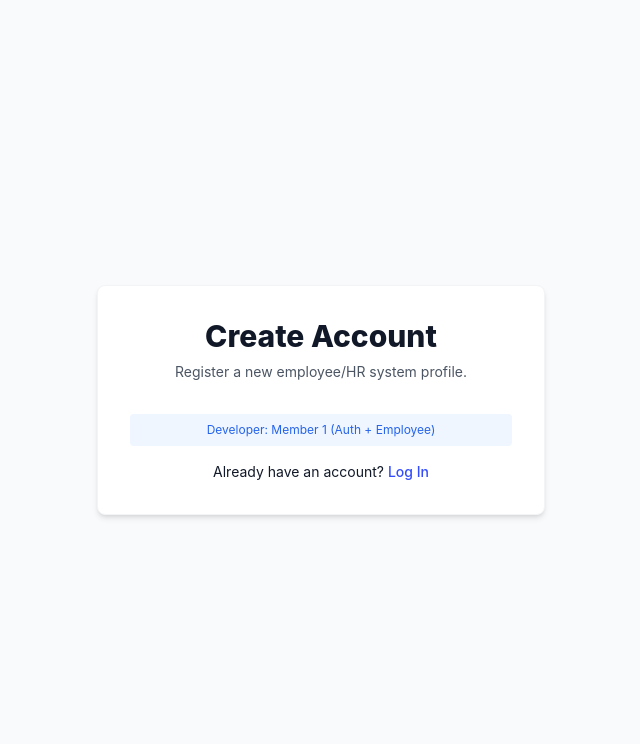
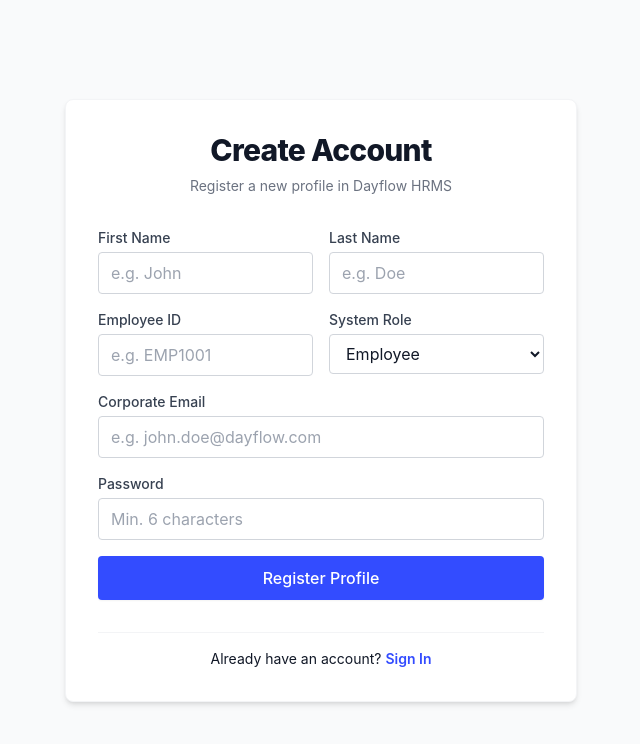
Before and after one commit to SatAi999/Dayflow-HRMS, a React (Vite) app in the folder frontend/: page /signup in a window 1280 px wide. Shown: the top 744 px of the page, without its empty margins (319-959 px from the left). Built offline with nearby package versions, Linux system fonts and the light colour scheme.

Commit message:
feat(auth): implement fully functional, database-connected Login and Signup forms

```diff
--- a/frontend/src/features/auth/pages/LoginPage.jsx
+++ b/frontend/src/features/auth/pages/LoginPage.jsx
@@ -1,29 +1,97 @@
-import React from 'react';
-import { Link } from 'react-router-dom';
+import React, { useState } from 'react';
+import { Link, useNavigate } from 'react-router-dom';
+import axios from 'axios';
+import { useAuth } from '../../../context/AuthContext.jsx';
+import { ENDPOINTS } from '../../../services/api/endpoints.js';
 
 export default function LoginPage() {
+  const { login } = useAuth();
+  const navigate = useNavigate();
+
+  const [email, setEmail] = useState('');
+  const [password, setPassword] = useState('');
+  const [loading, setLoading] = useState(false);
+  const [error, setError] = useState('');
+
+  const handleSubmit = async (e) => {
+    e.preventDefault();
+    setLoading(true);
+    setError('');
+
+    try {
+      const response = await axios.post(ENDPOINTS.AUTH.LOGIN, { email, password });
+      if (response.data.success) {
+        // Save session in AuthContext
+        login(response.data.token, response.data.user);
+
+        // Redirect dynamically based on user role
+        const role = response.data.user.role;
+        if (role === 'ADMIN' || role === 'HR') {
+          navigate('/admin/dashboard');
+        } else {
+          navigate('/employee/dashboard');
+        }
+      }
+    } catch (err) {
+      setError(err.response?.data?.message || 'Authentication failed. Please verify credentials.');
+    } finally {
+      setLoading(false);
+    }
+  };
+
   return (
     <div className="flex min-h-screen items-center justify-center bg-gray-50 px-4">
-      <div className="w-full max-w-md space-y-8 rounded-lg bg-white p-8 shadow-md border border-gray-100">
+      <div className="w-full max-w-md space-y-8 rounded-lg bg-white p-8 shadow-md border border-gray-100 animate-fade-in">
         <div className="text-center">
-          <h2 className="text-3xl font-extrabold text-gray-900">Sign In to Dayflow</h2>
-          <p className="mt-2 text-sm text-gray-600">Enter your employee email and password credentials.</p>
+          <h2 className="text-3xl font-extrabold text-gray-900 tracking-tight">Sign In to Dayflow</h2>
+          <p className="mt-2 text-sm text-gray-500">Dayflow Human Resource Management System</p>
         </div>
-        <div className="mt-8 space-y-4">
-          <p className="text-xs text-center text-blue-600 bg-blue-50 p-2 rounded">
-            Developer: Member 1 (Auth + Employee)
-          </p>
-          <div className="flex flex-col gap-2">
-            <Link to="/employee/dashboard" className="w-full py-2 px-4 bg-primary-600 text-white rounded text-center font-medium hover:bg-primary-700">
-              Mock Employee Login
-            </Link>
-            <Link to="/admin/dashboard" className="w-full py-2 px-4 bg-gray-800 text-white rounded text-center font-medium hover:bg-gray-900">
-              Mock Admin Login
-            </Link>
+
+        {error && (
+          <div className="text-sm bg-red-50 border-l-4 border-red-500 text-red-700 p-3 rounded">
+            {error}
           </div>
-          <div className="text-center text-sm mt-4">
-            Don't have an account? <Link to="/signup" className="text-primary-600 font-medium hover:underline">Sign Up</Link>
+        )}
+
+        <form onSubmit={handleSubmit} className="space-y-6 mt-8">
+          <div>
+            <label className="block text-sm font-medium text-gray-700 mb-1">Corporate Email</label>
+            <input
+              type="email"
+              value={email}
+              onChange={(e) => setEmail(e.target.value)}
+              required
+              placeholder="e.g. john.doe@dayflow.com"
+              className="w-full border border-gray-300 rounded px-3 py-2 text-gray-900 focus:outline-none focus:ring-2 focus:ring-primary-500 focus:border-primary-500"
+            />
           </div>
+
+          <div>
+            <label className="block text-sm font-medium text-gray-700 mb-1">Password</label>
+            <input
+              type="password"
+              value={password}
+              onChange={(e) => setPassword(e.target.value)}
+              required
+              placeholder="••••••••"
+              className="w-full border border-gray-300 rounded px-3 py-2 text-gray-900 focus:outline-none focus:ring-2 focus:ring-primary-500 focus:border-primary-500"
+            />
+          </div>
+
+          <button
+            type="submit"
+            disabled={loading}
+            className="w-full py-2.5 px-4 bg-primary-600 hover:bg-primary-700 text-white rounded font-medium transition duration-150 disabled:opacity-50 shadow-sm"
+          >
+            {loading ? 'Authenticating...' : 'Sign In'}
+          </button>
+        </form>
+
+        <div className="text-center text-sm border-t border-gray-100 pt-4 mt-6">
+          Don't have an account?{' '}
+          <Link to="/signup" className="text-primary-600 font-semibold hover:underline">
+            Register Profile
+          </Link>
         </div>
       </div>
     </div>
--- a/frontend/src/features/auth/pages/SignupPage.jsx
+++ b/frontend/src/features/auth/pages/SignupPage.jsx
@@ -1,21 +1,166 @@
-import React from 'react';
-import { Link } from 'react-router-dom';
+import React, { useState } from 'react';
+import { Link, useNavigate } from 'react-router-dom';
+import axios from 'axios';
+import { ENDPOINTS } from '../../../services/api/endpoints.js';
 
 export default function SignupPage() {
+  const navigate = useNavigate();
+
+  const [formData, setFormData] = useState({
+    employeeId: '',
+    firstName: '',
+    lastName: '',
+    email: '',
+    password: '',
+    role: 'EMPLOYEE'
+  });
+  const [loading, setLoading] = useState(false);
+  const [error, setError] = useState('');
+  const [success, setSuccess] = useState('');
+
+  const handleChange = (e) => {
+    setFormData({
+      ...formData,
+      [e.target.name]: e.target.value
+    });
+  };
+
+  const handleSubmit = async (e) => {
+    e.preventDefault();
+    setLoading(true);
+    setError('');
+    setSuccess('');
+
+    try {
+      const response = await axios.post(ENDPOINTS.AUTH.SIGNUP, formData);
+      if (response.data.success) {
+        setSuccess('Account created successfully! Redirecting to login page...');
+        setTimeout(() => {
+          navigate('/login');
+        }, 2000);
+      }
+    } catch (err) {
+      setError(err.response?.data?.message || 'Registration failed. Please review inputs.');
+    } finally {
+      setLoading(false);
+    }
+  };
+
   return (
-    <div className="flex min-h-screen items-center justify-center bg-gray-50 px-4">
-      <div className="w-full max-w-md space-y-8 rounded-lg bg-white p-8 shadow-md border border-gray-100">
+    <div className="flex min-h-screen items-center justify-center bg-gray-50 py-10 px-4">
+      <div className="w-full max-w-lg space-y-8 rounded-lg bg-white p-8 shadow-md border border-gray-100">
         <div className="text-center">
-          <h2 className="text-3xl font-extrabold text-gray-900">Create Account</h2>
-          <p className="mt-2 text-sm text-gray-600">Register a new employee/HR system profile.</p>
+          <h2 className="text-3xl font-extrabold text-gray-900 tracking-tight">Create Account</h2>
+          <p className="mt-2 text-sm text-gray-500">Register a new profile in Dayflow HRMS</p>
         </div>
-        <div className="mt-8 space-y-4">
-          <p className="text-xs text-center text-blue-600 bg-blue-50 p-2 rounded">
-            Developer: Member 1 (Auth + Employee)
-          </p>
-          <div className="text-center text-sm">
-            Already have an account? <Link to="/login" className="text-primary-600 font-medium hover:underline">Log In</Link>
+
+        {error && (
+          <div className="text-sm bg-red-50 border-l-4 border-red-500 text-red-700 p-3 rounded">
+            {error}
           </div>
+        )}
+        {success && (
+          <div className="text-sm bg-green-50 border-l-4 border-green-500 text-green-700 p-3 rounded">
+            {success}
+          </div>
+        )}
+
+        <form onSubmit={handleSubmit} className="space-y-4">
+          <div className="grid grid-cols-1 md:grid-cols-2 gap-4">
+            <div>
+              <label className="block text-sm font-medium text-gray-700 mb-1">First Name</label>
+              <input
+                type="text"
+                name="firstName"
+                value={formData.firstName}
+                onChange={handleChange}
+                required
+                placeholder="e.g. John"
+                className="w-full border border-gray-300 rounded px-3 py-2 text-gray-900 focus:outline-none focus:ring-2 focus:ring-primary-500"
+              />
+            </div>
+            <div>
+              <label className="block text-sm font-medium text-gray-700 mb-1">Last Name</label>
+              <input
+                type="text"
+                name="lastName"
+                value={formData.lastName}
+                onChange={handleChange}
+                required
+                placeholder="e.g. Doe"
+                className="w-full border border-gray-300 rounded px-3 py-2 text-gray-900 focus:outline-none focus:ring-2 focus:ring-primary-500"
+              />
+            </div>
+          </div>
+
+          <div className="grid grid-cols-1 md:grid-cols-2 gap-4">
+            <div>
+              <label className="block text-sm font-medium text-gray-700 mb-1">Employee ID</label>
+              <input
+                type="text"
+                name="employeeId"
+                value={formData.employeeId}
+                onChange={handleChange}
+                required
+                placeholder="e.g. EMP1001"
+                className="w-full border border-gray-300 rounded px-3 py-2 text-gray-900 focus:outline-none focus:ring-2 focus:ring-primary-500"
+              />
+            </div>
+            <div>
+              <label className="block text-sm font-medium text-gray-700 mb-1">System Role</label>
+              <select
+                name="role"
+                value={formData.role}
+                onChange={handleChange}
+                className="w-full border border-gray-300 rounded px-3 py-2 bg-white text-gray-900 focus:outline-none focus:ring-2 focus:ring-primary-500"
+              >
+                <option value="EMPLOYEE">Employee</option>
+                <option value="HR">HR Officer</option>
+                <option value="ADMIN">Administrator</option>
+              </select>
+            </div>
+          </div>
+
+          <div>
+            <label className="block text-sm font-medium text-gray-700 mb-1">Corporate Email</label>
+            <input
+              type="email"
+              name="email"
+              value={formData.email}
+              onChange={handleChange}
+              required
+              placeholder="e.g. john.doe@dayflow.com"
+              className="w-full border border-gray-300 rounded px-3 py-2 text-gray-900 focus:outline-none focus:ring-2 focus:ring-primary-500"
+            />
+          </div>
+
+          <div>
+            <label className="block text-sm font-medium text-gray-700 mb-1">Password</label>
+            <input
+              type="password"
+              name="password"
+              value={formData.password}
+              onChange={handleChange}
+              required
+              placeholder="Min. 6 characters"
+              className="w-full border border-gray-300 rounded px-3 py-2 text-gray-900 focus:outline-none focus:ring-2 focus:ring-primary-500"
+            />
+          </div>
+
+          <button
+            type="submit"
+            disabled={loading}
+            className="w-full mt-4 py-2.5 px-4 bg-primary-600 hover:bg-primary-700 text-white rounded font-medium transition duration-150 disabled:opacity-50 shadow-sm"
+          >
+            {loading ? 'Registering Account...' : 'Register Profile'}
+          </button>
+        </form>
+
+        <div className="text-center text-sm border-t border-gray-100 pt-4 mt-6">
+          Already have an account?{' '}
+          <Link to="/login" className="text-primary-600 font-semibold hover:underline">
+            Sign In
+          </Link>
         </div>
       </div>
     </div>
```
